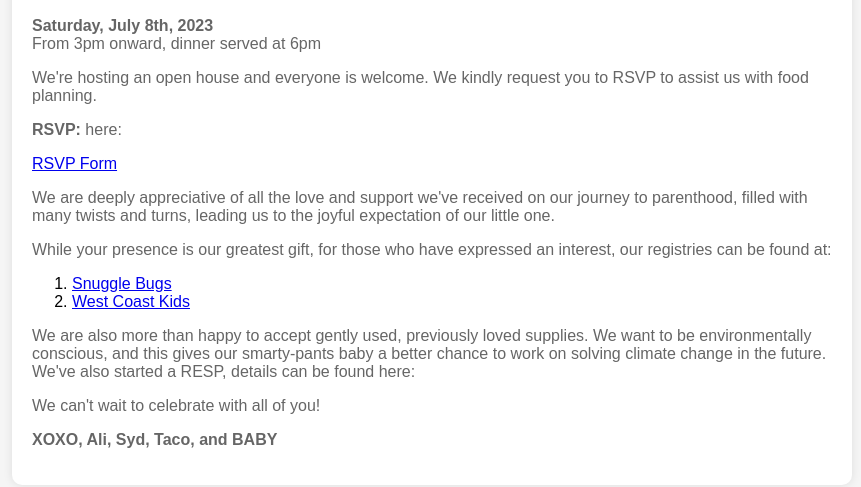
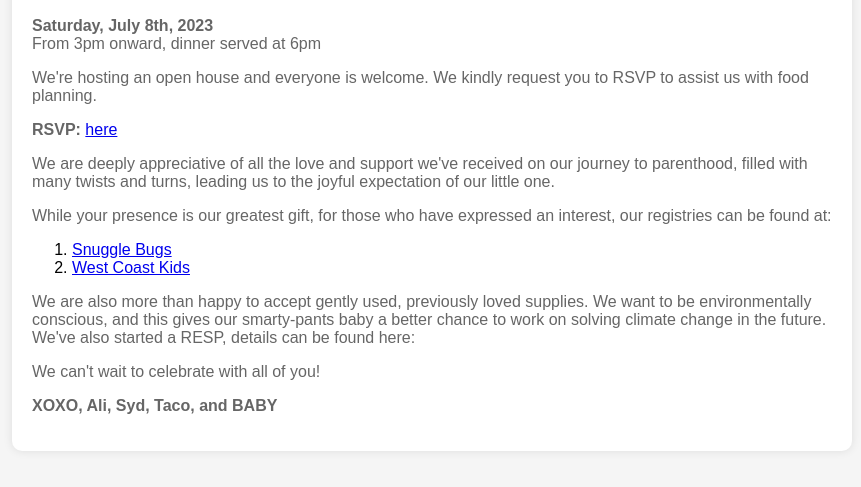
Before and after one commit to akhanf/baby-shower, a plain HTML site: page index.html in a window 1280 px wide. Shown: the part 179-666 px from the top of the page, without its empty margins (208-1069 px from the left). Drawn offline with Linux system fonts and the light colour scheme.

Commit message:
Update index.html

```diff
--- a/index.html
+++ b/index.html
@@ -40,8 +40,8 @@
         <p><strong>Saturday, July 8th, 2023</strong><br>
         From 3pm onward, dinner served at 6pm</p>
         <p>We're hosting an open house and everyone is welcome. We kindly request you to RSVP to assist us with food planning.</p>
-        <p><strong>RSVP:</strong> here:</p>
-        <a href="https://forms.office.com/r/zAFW6hd7km" title="RSVP">RSVP Form</a>
+        <p><strong>RSVP:</strong> <a href="https://forms.office.com/r/zAFW6hd7km" title="RSVP">here</a></p>
+
         <p>We are deeply appreciative of all the love and support we've received on our journey to parenthood, filled with many twists and turns, leading us to the joyful expectation of our little one.</p>
         <p>While your presence is our greatest gift, for those who have expressed an interest, our registries can be found at:
         <ol>
```
